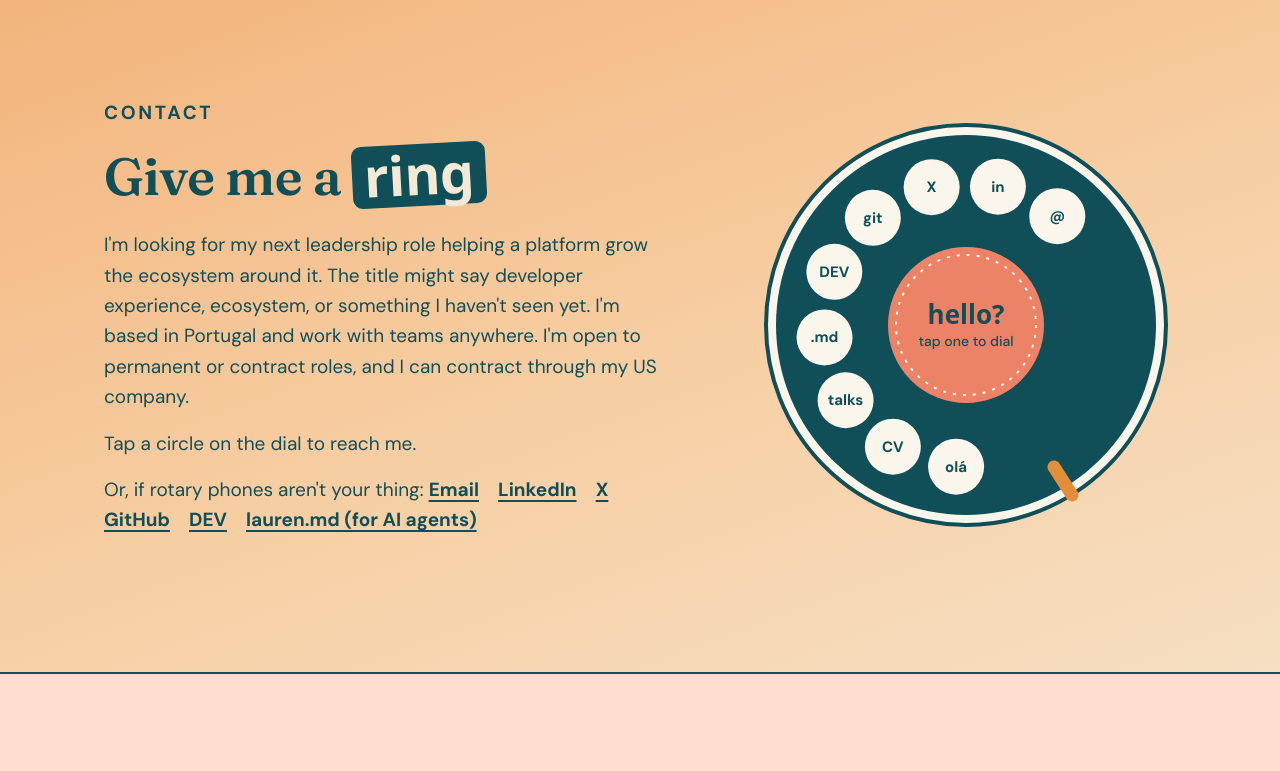
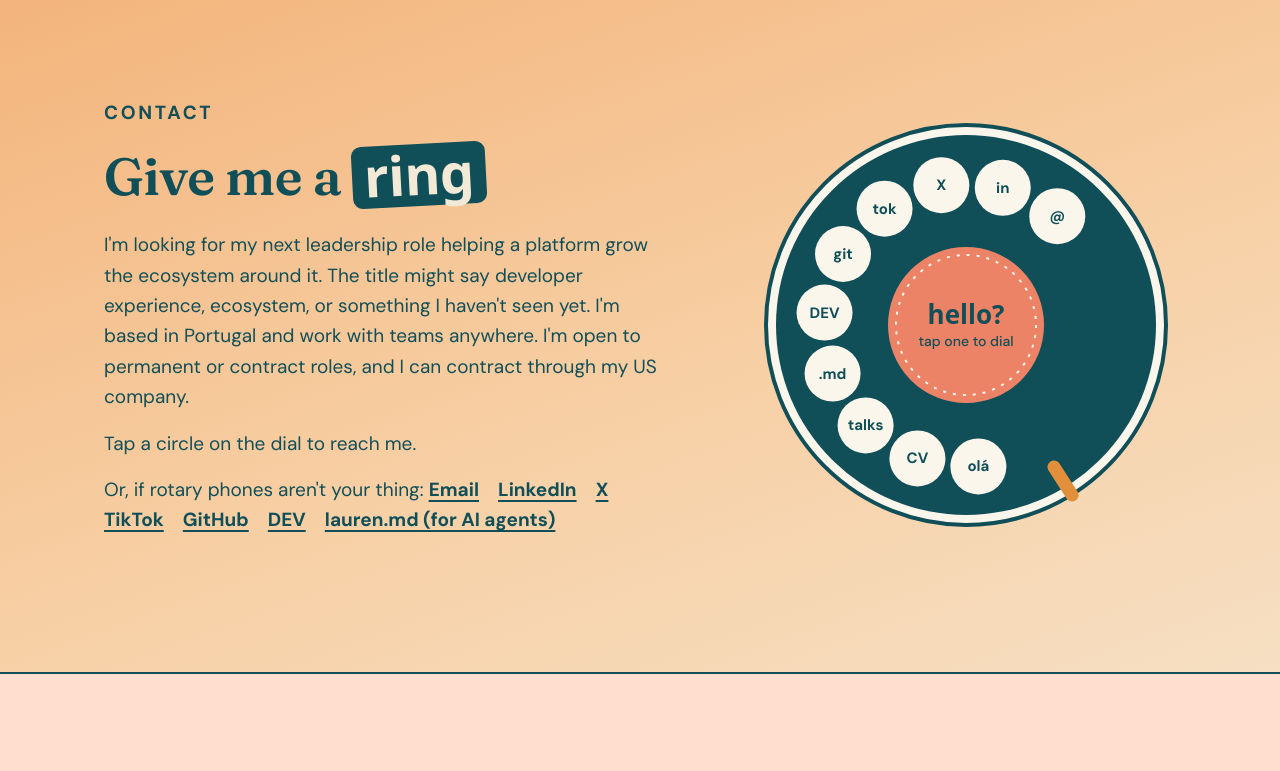
Before and after one commit to laurenelee/lolocoding.com, a plain HTML site: page index.html in a window 1280 px wide. Shown: the part 6572-7343 px from the top of the page. Drawn offline with Linux system fonts and the light colour scheme; a web font is replaced by a local one.

Commit message:
adding tiktok links

```diff
--- a/index.html
+++ b/index.html
@@ -2528,6 +2528,7 @@
             <a href="mailto:lauren@lolocoding.com">Email</a>
             <a href="https://www.linkedin.com/in/lolocoding/">LinkedIn</a>
             <a href="https://x.com/LoLoCoding">X</a>
+            <a href="https://www.tiktok.com/@lolocoding">TikTok</a>
             <a href="https://github.com/laurenelee">GitHub</a>
             <a href="https://dev.to/lolocoding">DEV</a>
             <a href="https://lauren.md">lauren.md (for AI agents)</a>
@@ -2777,6 +2778,11 @@
           },
           { label: "X", name: "X", href: "https://x.com/LoLoCoding" },
           {
+            label: "tok",
+            name: "TikTok",
+            href: "https://www.tiktok.com/@lolocoding",
+          },
+          {
             label: "git",
             name: "GitHub",
             href: "https://github.com/laurenelee",
@@ -2818,7 +2824,7 @@
         }
 
         links.forEach(function (l, i) {
-          var ang = -50 - i * 27,
+          var ang = -50 - i * 25,
             rad = (ang * Math.PI) / 180;
           var x = C + R * Math.cos(rad),
             y = C + R * Math.sin(rad);
```
